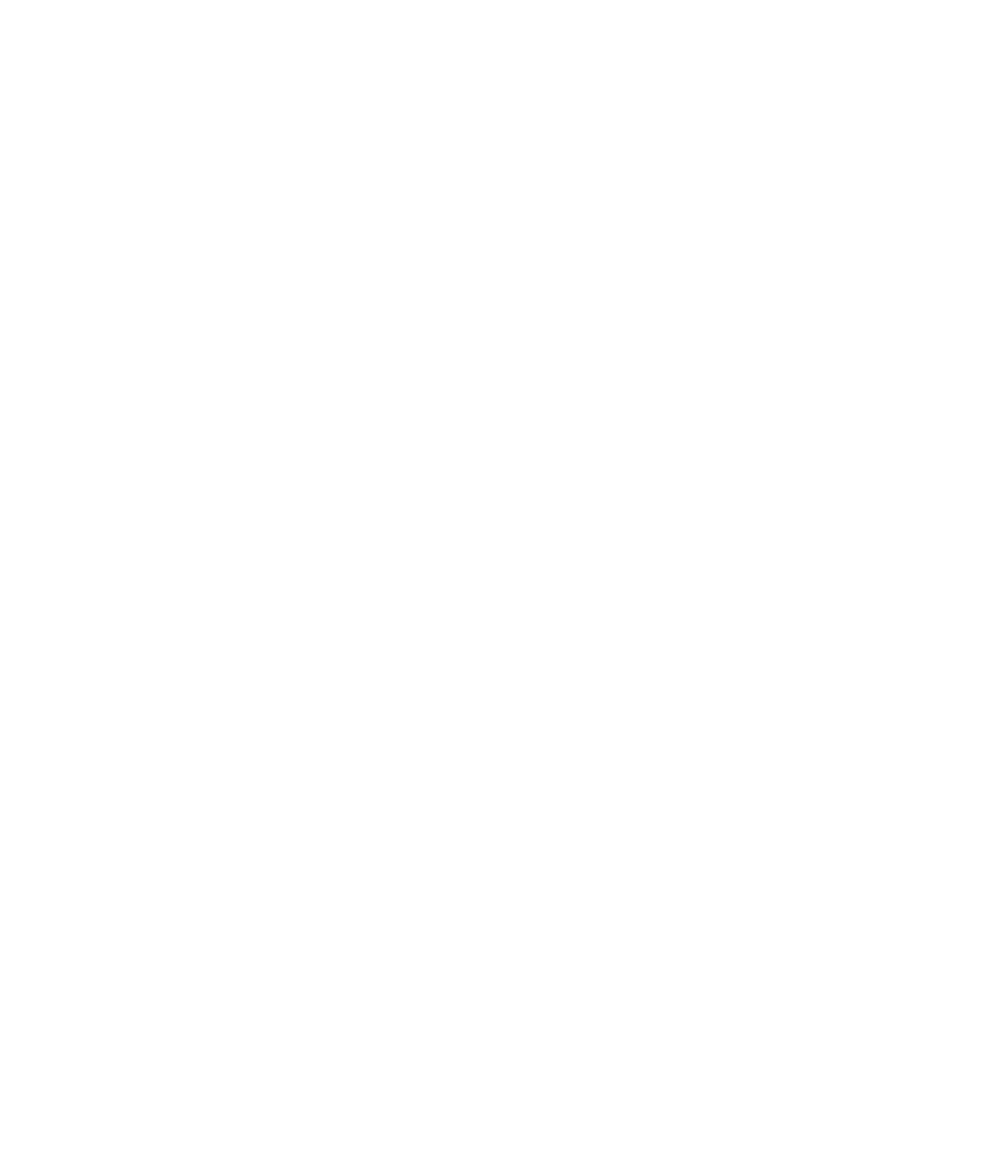
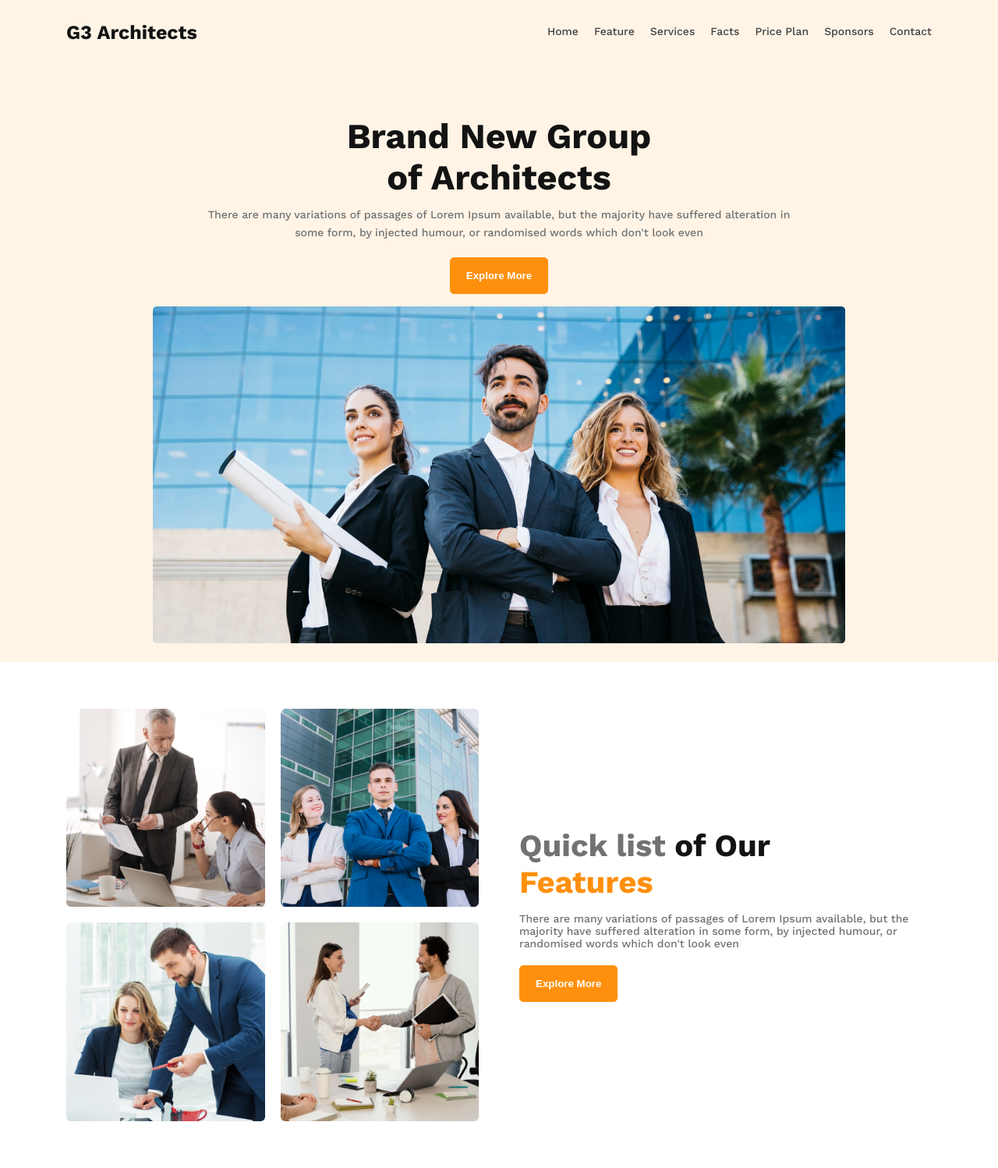
Before and after one commit to ridwan-rahman29/Assignment-2---G3-Architects, a plain HTML site: page index.html in a window 1280 px wide. Shown: the whole page at 78% size. Before the commit the page ends 800 px from the top, so only its background shows below. Drawn offline with nearby package versions, Linux system fonts and the light colour scheme.

Commit message:
New_Code-2

```diff
--- a/css/style.css
+++ b/css/style.css
@@ -0,0 +1,216 @@
+/* Main CSS Start */
+
+:root{
+    --primary-font:'Work Sans', sans-serif;
+    --main-color: #131313;
+    --primary-color: #FF900E;
+    --gray-color:#727272;
+    --gray2-color:#424242;
+    --bg-color: #ff900e1a;
+
+
+}
+
+/* Common Styles */
+
+*{
+    box-sizing: border-box;
+    margin: 0px;
+    padding: 0px;
+}
+
+body{
+    font-family:var(--primary-font);
+    color: var(--main-color);
+}
+
+h1,h2,h3,h4,h5,h6{
+    margin: 0px;
+    padding:0px;
+}
+
+a{
+    text-decoration: none;
+}
+
+.container{
+    width: 100%;
+    max-width: 1140px;
+    padding-left: 15px;
+    padding-right: 15px;
+    margin: 0 auto;
+}
+
+/* Header Start */
+
+
+
+/* Navbar */
+
+#header{
+    background-color: var(--bg-color);
+    padding-bottom: 20px;
+}
+
+.logo h1 a{
+    color: var(--main-color);
+    font-size: 25px;
+    font-weight: 700;
+}
+
+.navbar {
+    display: flex;
+    align-items: center;
+    justify-content: space-between;
+    padding: 20px 0px;
+}
+
+.nav ul {
+    display: flex;
+    list-style: none;
+    align-items: center;
+    gap: 20px;
+}
+
+.nav ul li a {
+    color: var(--gray2-color);
+    font-weight: 500;
+    font-size: 14px;
+    text-transform: capitalize;
+    transition: all 0.3s;
+}
+
+.nav ul li:hover a {
+    color: var(--primary-color);
+}
+
+
+
+
+/* Head Content */
+
+
+
+.head_content_img img {
+    width: 100%;
+}
+
+.head_content_wrapper {
+    display: flex;
+    flex-direction: column;
+    align-items: center;
+}
+
+.head_content_img {
+    width: 80%;
+}
+
+.head_content_txt {
+    text-align: center;
+    width: 862px;
+    height: 155px;
+    margin-top: 70px;
+    margin-bottom: 90px;
+}
+
+.head_content_txt h2 {
+    font-size: 45px;
+    padding: 0px 230px;
+}
+
+.head_content_txt p {
+    font-size: 14px;
+    padding: 0 50px;
+    color: var(--gray-color);
+    font-weight: 500;
+    margin-top: 10px;
+    margin-bottom: 15px;
+    line-height: 23px;
+}
+
+#explor_btn {
+    background-color: var(--primary-color);
+    border: 1px solid var(--primary-color);
+    padding: 15px 20px;
+    text-transform: capitalize;
+    font-weight: 600;
+    border-radius: 5px;
+    transition: all 0.3s;
+    margin-top: 5px;
+}
+
+#explor_btn a{
+    color: #fff;
+}
+
+#explor_btn:hover{
+    background-color: #fff;
+}
+
+#explor_btn:hover a{
+    color: var(--primary-color);
+}
+
+/* Header End */
+
+
+
+/* Feature Section Start */
+
+
+#feature {
+    padding-top: 60px;
+    padding-bottom: 60px;
+}
+
+.feature_txt {
+    width: 50%;
+    margin-left: 52px;
+}
+
+.feature_content_wrapper {
+    display: flex;
+    align-items: center;
+    justify-content: center;
+}
+
+.feature_img_gallery {
+    display: grid;
+    grid-template-columns: repeat(2, 1fr);
+    grid-gap: 20px;
+    width: 50%;
+}
+
+.feature_img_gallery img {
+    width: 100%;
+}
+
+.feature_txt h3 {
+    font-size: 40px;
+    padding-right: 40px;
+}
+
+.feature_txt p {
+    font-size: 14px;
+    color: var(--gray-color);
+    font-weight: 500;
+    margin: 15px 0px;
+}
+
+.color_style{
+    color: var(--gray-color);
+}
+
+.color_style_2{
+    color: var(--primary-color);
+}
+
+/* Feature Section End */
+
+
+
+/* Services Section Start */
+
+
+
+/* Services Section End */
--- a/index.html
+++ b/index.html
@@ -5,8 +5,113 @@
     <meta http-equiv="X-UA-Compatible" content="IE=edge">
     <meta name="viewport" content="width=device-width, initial-scale=1.0">
     <title>G3 Architects</title>
+
+    <!-- CSS Stylesheet -->
+    <link rel="stylesheet" href="./css/style.css">
+
+    <!-- Favicon -->
+    <link rel="shortcut icon" href="./images/favicon-32x32.png" type="image/x-icon">
+
+    <!-- Font Awesome -->
+    <script src="https://kit.fontawesome.com/88b6d21911.js" crossorigin="anonymous"></script>
+
+    <!-- Google Font(Work Sans) -->
+    <link rel="preconnect" href="https://fonts.googleapis.com">
+    <link rel="preconnect" href="https://fonts.gstatic.com" crossorigin>
+    <link href="https://fonts.googleapis.com/css2?family=Work+Sans:ital,wght@0,100;0,200;0,300;0,400;0,500;0,600;0,700;0,800;0,900;1,100;1,200;1,300;1,400;1,500;1,600;1,700;1,800;1,900&display=swap" rel="stylesheet">
+
 </head>
 <body>
 
+    <!-- Header Start -->
+
+    <header id="header">
+        <div class="container">
+
+            <!-- Nav Bar Area -->
+            <div class="navbar">
+                <div class="logo">
+                    <h1><a href="./index.html">G3 Architects</a></h1>
+                </div>
+
+                <nav class="nav">
+                    <ul>
+                        <li><a href="">home</a></li>
+                        <li><a href="">feature</a></li>
+                        <li><a href="">services</a></li>
+                        <li><a href="">facts</a></li>
+                        <li><a href="">price plan</a></li>
+                        <li><a href="">sponsors</a></li>
+                        <li><a href="">contact</a></li>
+                    </ul>
+                </nav>
+            </div>
+
+
+
+            <!-- Head Content -->
+            <div class="head_content">
+                <div class="head_content_wrapper">
+                    <div class="head_content_txt">
+                        <h2>Brand New Group of Architects</h2>
+                        <p>There are many variations of passages of Lorem Ipsum available, but the majority have suffered alteration in some form, by injected humour, or randomised words which don't look even </p>
+                        <button id="explor_btn"><a href="">explore more</a></button>
+                    </div>
+
+                    <div class="head_content_img">
+                        <img src="./images/banner.png" alt="">
+                    </div>
+                </div>
+            </div>
+
+        </div>
+    </header>
+
+    <!-- Header End -->
+
+    <!-- Feature Section Start -->
+
+    <section id="feature">
+        <div class="container">
+
+            <div class="feature_content_wrapper">
+
+                <div class="feature_img_gallery">
+                    <img src="./images/team1.png" alt="Company Image">
+                    <img src="./images/team2.png" alt="Company Image">
+                    <img src="./images/team3.png" alt="Company Image">
+                    <img src="./images/team4.png" alt="Company Image">
+                </div>
+
+                <div class="feature_txt">
+                    <h3><span class="color_style">Quick list</span> of Our <span class="color_style_2">Features</span></h3>
+                    <p>There are many variations of passages of Lorem Ipsum available, but the majority have suffered alteration in some form, by injected humour, or randomised words which don't look even</p>
+                    <button id="explor_btn"><a href="">Explore More</a></button>
+                </div>
+
+            </div>
+
+        </div>
+    </section>
+
+    <!-- Feature Section End -->
+
+
+
+    <!-- Services Section Start -->
+
+
+
+    <!-- Services Section End -->
+
+
+
+
+
+
+
+
+
+
 </body>
 </html>
```
